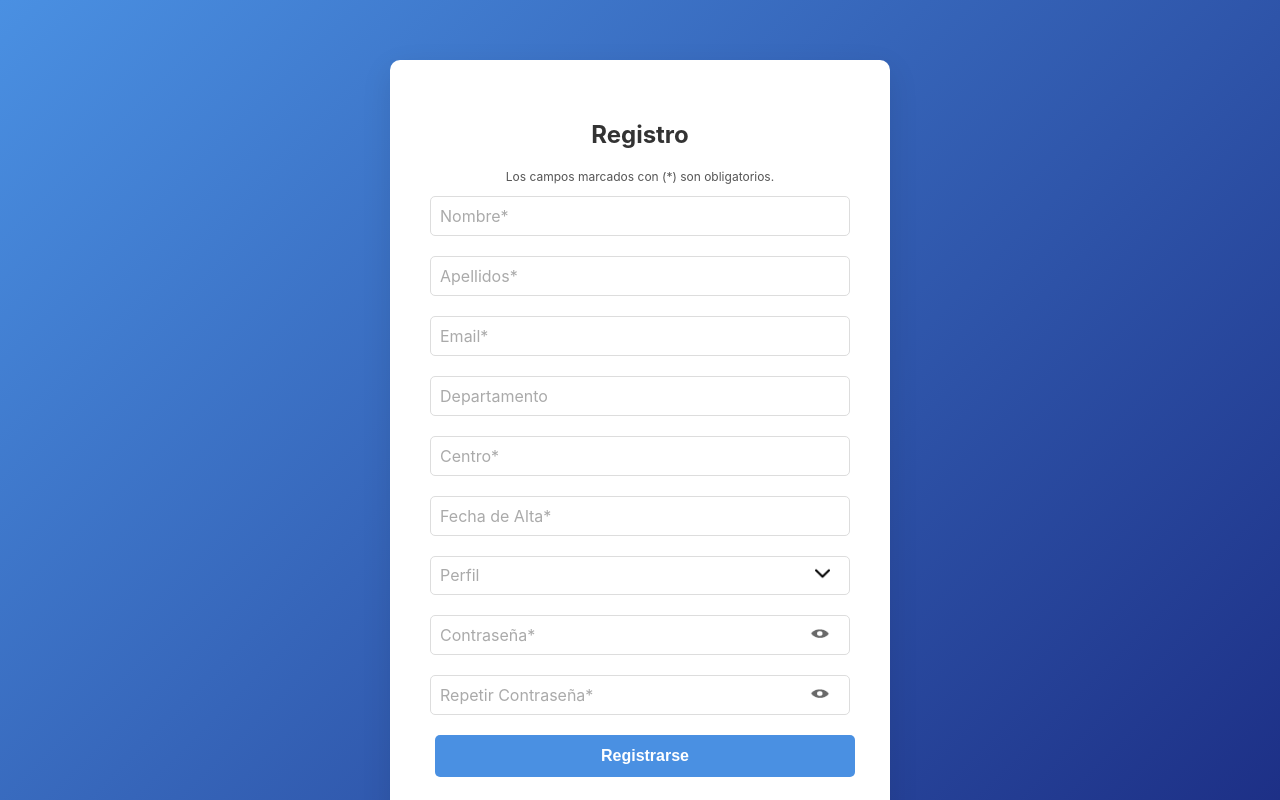
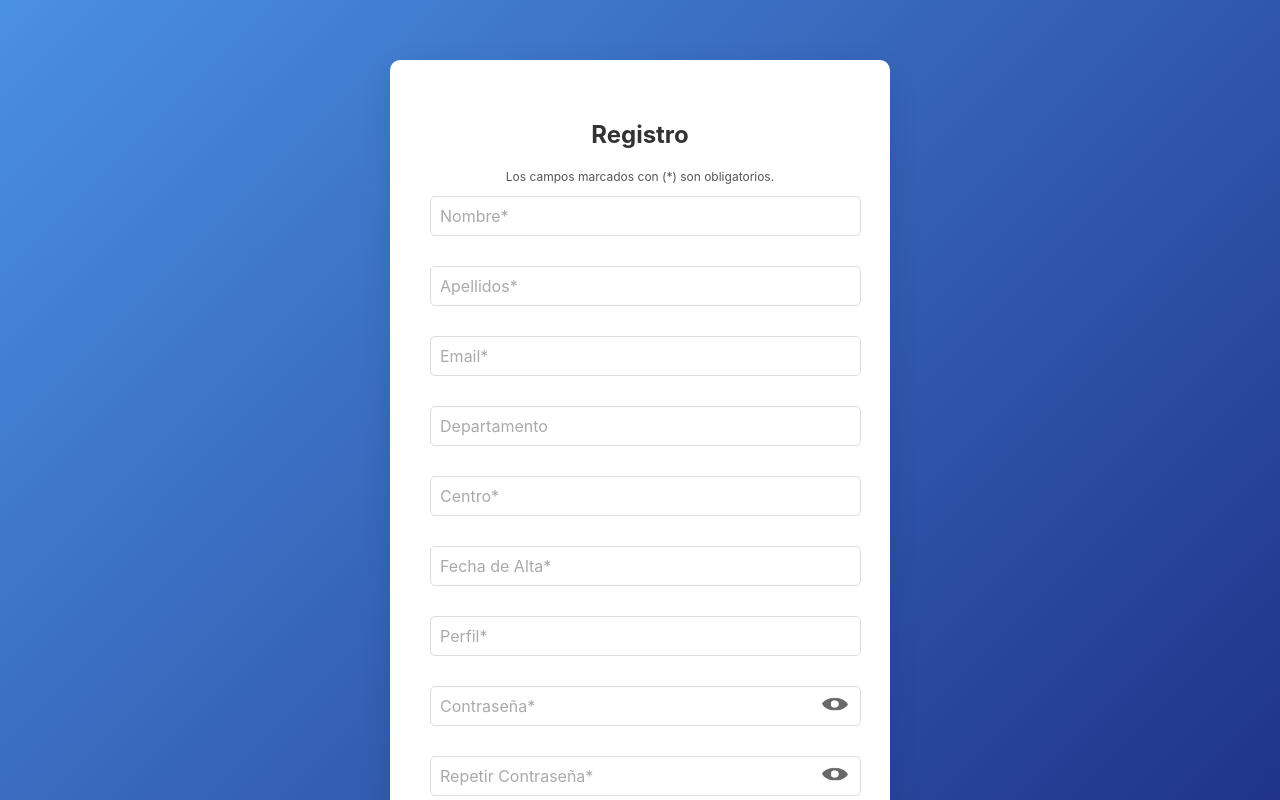
Before and after one commit to sys-arch/SGART-Frontend, a React (Create React App) app in the folder Sgart_front/: page /register in a window 1280 px wide. Built offline with nearby package versions, Linux system fonts and the light colour scheme.

Commit message:
Registro-> Muestra simultánea de errores corregida
Detalles de Login corregidos y coordinados con Registro

```diff
--- a/Sgart_front/src/App.css
+++ b/Sgart_front/src/App.css
@@ -67,7 +67,7 @@ body, html {
   box-shadow: 0 10px 30px rgba(0, 0, 0, 0.1);
 }
 
-.login-title {
+.title {
   text-align: center;
 }
 
@@ -77,7 +77,6 @@ body, html {
   padding: 20px;
   margin: 20px auto;
   display: flex;
-  justify-content: center;
   align-items: center;
 }
 
@@ -87,7 +86,7 @@ body, html {
   padding: 40px;
   border-radius: 10px;
   box-shadow: 0 10px 30px rgba(0, 0, 0, 0.1);
-  text-align: center;
+
   overflow: visible;
 }
 
@@ -149,32 +148,6 @@ h2 {
   transition: all 0.3s ease;
 }
 
-.input-group-register label {
-  position: absolute;
-  left: 10px;
-  top: 50%;
-  transform: translateY(-50%);
-  color: #aaa;
-  pointer-events: none;
-  transition: all 0.3s ease;
-}
-
-.input-group-register select {
-  width: 100%;
-  padding: 10px;
-  font-size: 16px;
-  border: 1px solid #ddd;
-  border-radius: 5px;
-  background: none;
-  outline: none;
-  transition: all 0.3s ease;
-  color: #333;
-  appearance: none;
-  background-color: white;
-  -webkit-appearance: none;
-  -moz-appearance: none;
-}
-
 .password-toggle-btn {
   position: absolute;
   right: 10px;
@@ -219,30 +192,6 @@ h2 {
 .input-group input:valid ~ label,
 .input-group-error input:focus ~ label,
 .input-group-error input:valid ~ label {
-  top: -10px;
-  font-size: 12px;
-  color: #4A90E2;
-}
-
-.input-group-register input:focus,
-.input-group-register input:valid {
-  border-color: #4A90E2;
-}
-
-.input-group-register input:focus ~ label,
-.input-group-register input:valid ~ label {
-  top: -10px;
-  font-size: 12px;
-  color: #4A90E2;
-}
-
-.input-group-register select:focus,
-.input-group-register select:valid {
-  border-color: #4A90E2;
-}
-
-.input-group-register select:focus ~ label,
-.input-group-register select:valid ~ label {
   top: -10px;
   font-size: 12px;
   color: #4A90E2;
@@ -330,7 +279,7 @@ h2 {
   color: #888;
 }
 
-.input-group button {
+.input-group button, .input-group-error button {
   position: absolute;
   top:50%;
   transform: translateY(-50%);
@@ -340,7 +289,7 @@ h2 {
   background-color: inherit;
 }
 
-.input-group img{
+.input-group img, .input-group-error img{
   width: 30px;
 }
 
--- a/Sgart_front/src/components/LoginForm.js
+++ b/Sgart_front/src/components/LoginForm.js
@@ -32,31 +32,27 @@ const LoginForm = () => {
         }
     };
 
-    const toogleError = useCallback(() => {
-        setError(true);
-    });
-
     const handleLogin = () => {
-        setError(false);
+        var errorBool=false;
         setErrorEmail('');
         setErrorPassword('');
 
         const emailRegex = /^[^\s@]+@[^\s@]+\.[^\s@]+$/;
         if (!emailRegex.test(email)) {
             setErrorEmail('El formato del correo electrónico no es válido.');
-            toogleError();
+            errorBool=true;
         }
 
         if (email===''){
             setErrorEmail('Campo vacío');
-            toogleError();
+            errorBool=true;
         }
         if (contrasena===''){
             setErrorPassword('Campo vacío');
-            toogleError();
+            errorBool=true;
         }
 
-        if(error){
+        if(errorBool){
             return;
         }else{
             const user = {
@@ -110,7 +106,7 @@ const LoginForm = () => {
     return (
         <div className="login-container">
         <div className="login-box">
-            <h2 className="login-title">Iniciar Sesión</h2>
+            <h2 className="title">Iniciar Sesión</h2>
                 <div className={errorEmail===''?"input-group":"input-group-error"}>
                     <input type="text" id="email" name="email" value={email} onChange={handleChange} required/>
                     <label htmlFor="email">Usuario</label>
--- a/Sgart_front/src/components/RegisterForm.js
+++ b/Sgart_front/src/components/RegisterForm.js
@@ -1,4 +1,4 @@
-import React, { useState } from 'react';
+import React, { useState, useCallback } from 'react';
 import { useNavigate } from 'react-router-dom';
 import LoginForm from './LoginForm';
 
@@ -14,10 +14,19 @@ const RegisterForm = () => {
     const [perfil_desplegable, setPerfil_desplegable] = useState('');
     const [contrasena, setContrasena] = useState('');
     const [repetirContrasena, setRepetirContrasena] = useState('');
-    const [error, setError] = useState('');
     const [showPassword, setShowPassword] = useState(false);
     const [showRepeatPassword, setShowRepeatPassword] = useState(false);
     const [isLoged, setIsLoged] = useState(false);
+
+    const [errorNombre, setErrorNombre] = useState('');
+    const [errorApellidos, setErrorApellidos] = useState('');
+    const [errorDepartamento, setErrorDepartamento] = useState('');
+    const [errorCentro, setErrorCentro] = useState('');
+    const [errorFechaAlta, setErrorFechaAlta] = useState('');
+    const [errorPerfil, setErrorPerfil] = useState('');
+    const [errorContrasena, setErrorContrasena] = useState('');
+    const [errorRepetirContrasena, setErrorRepetirContrasena] = useState('');
+    const [errorEmail, setErrorEmail] = useState('');
 
     const handleChange = (event) => {
         const { name, value } = event.target;
@@ -54,30 +63,80 @@ const RegisterForm = () => {
         }
     };
 
-    const handleSubmit = async (event) => {
-        event.preventDefault();
+    const handleRegister = async () => {
+        var errorBool=false;
+        setErrorNombre('');
+        setErrorApellidos('');
+        setErrorDepartamento('');
+        setErrorCentro('');
+        setErrorPerfil('');
+        setErrorRepetirContrasena('');
+        setErrorContrasena('');
+        setErrorFechaAlta('');
+        setErrorEmail('');
+        setErrorContrasena('');
 
-        if (contrasena !== repetirContrasena) {
-            setError('Las contraseñas no coinciden.');
-            return;
+        const emailRegex = /^[^\s@]+@[^\s@]+\.[^\s@]+$/;
+        if (!emailRegex.test(email)) {
+            setErrorEmail('El formato del correo electrónico no es válido.');
+            errorBool=true;
         }
 
         const passwordRegex = /^(?=.*[a-z])(?=.*[A-Z])(?=.*\d)(?=.*[@$!%*?&])[A-Za-z\d@$!%*?&]{8,}$/;
         if (!passwordRegex.test(contrasena)) {
-            setError('La contraseña debe tener al menos 8 caracteres, incluyendo una mayúscula, una minúscula, un número y un carácter especial (@, $, !, %, *, ?, &).');
-            return;
+            setErrorRepetirContrasena('La contraseña debe tener al menos 8 caracteres, incluyendo una mayúscula, una minúscula, un número y un carácter especial (@, $, !, %, *, ?, &).');
+            errorBool=true;
         }
 
-        const emailRegex = /^[^\s@]+@[^\s@]+\.[^\s@]+$/;
-        if (!emailRegex.test(email)) {
-            setError('El formato del correo electrónico no es válido.');
-            return;
+        if (nombre===''){
+            setErrorNombre('Campo vacío');
+            errorBool=true;
+        }
+        if (apellidos===''){
+            setErrorApellidos('Campo vacío');
+            errorBool=true;
+        }
+        if (email===''){
+            setErrorEmail('Campo vacío');
+            errorBool=true;
+        }
+        if (departamento===''){
+            setErrorDepartamento('Campo vacío');
+            errorBool=true;
+        }
+        if (centro===''){
+            setErrorCentro('Campo vacío');
+            errorBool=true;
+        }
+        if (perfil_desplegable===''){
+            setErrorPerfil('Campo vacío');
+            errorBool=true;
+        }
+        if (fechaAlta===''){
+            setErrorFechaAlta('Campo vacío');
+            errorBool=true;
+        }
+        if (contrasena===''){
+            setErrorContrasena('Campo vacío');
+            errorBool=true;
+        }
+        if (repetirContrasena===''){
+            setErrorRepetirContrasena('Campo vacío');
+            errorBool=true;
+        }
+        if (contrasena !== repetirContrasena) {
+            setErrorRepetirContrasena('Las contraseñas no coinciden.');
+            errorBool=true;
         }
 
         const fechaSeleccionada = new Date(fechaAlta);
         const fechaActual = new Date();
         if (fechaSeleccionada > fechaActual) {
-            setError('La fecha de alta no puede ser una fecha futura.');
+            setErrorFechaAlta('La fecha de alta no puede ser una fecha futura.');
+            errorBool=true;
+        }
+
+        if(errorBool){
             return;
         }
 
@@ -95,27 +154,6 @@ const RegisterForm = () => {
             verified: false,
             twoFactorAuthCode:'',
         };
-        /*
-        try {
-            // Verificar si el correo electrónico ya existe en la base de datos
-            const emailCheckResponse = await fetch(`http://localhost:9000/users/verificar-email`);
-            if (!emailCheckResponse.ok) {
-                throw new Error('Error al verificar el correo electrónico');
-            }
-            const emailCheckData = await emailCheckResponse.json();
-            if (emailCheckData.exists) {
-                setError('El correo electrónico ya está registrado.');
-                return;
-            }
-
-            // Navegar a la ventana de autenticación de doble factor
-            alert('Correo verificado. Pasando a la autenticación con doble factor...');
-            navigate('/google-auth', { state: { usuario } });
-        } catch (error) {
-            console.error('Hubo un error:', error);
-            setError('Error en la verificación del correo electrónico');
-        }
-        */
 
         fetch('http://localhost:9000/users/verificar-email', {
             method: 'POST',
@@ -131,7 +169,7 @@ const RegisterForm = () => {
             navigate('/google-auth', { state: { usuario : usuario} });
         })
         .catch(error => {
-            console.error('Error al verificar el correo electrónico.', error);
+            alert('Hubo un error:', error);
         });
     };
 
@@ -154,69 +192,69 @@ const RegisterForm = () => {
     return (
         <div className="register-container">
         <div className="register-box">
-            <form action="#" method="post" onSubmit={handleSubmit}>
-                <h2>Registro</h2>
-                <p style={{ marginTop: "10px", fontSize: "12px", color: "#555"}}>
+                <h2 className='title'>Registro</h2>
+                <p className='title' style={{ marginTop: "10px", fontSize: "12px", color: "#555"}}>
                     Los campos marcados con (*) son obligatorios.
                 </p>
-                    {error && <p style={{ color: 'red' }}>{error}</p>}
-                    <div className="input-group-register">
+                    <div className={errorNombre===''?"input-group":"input-group-error"}>
                         <input type="text" id="nombre" name="nombre" value={nombre} onChange={handleChange} required/>
                         <label htmlFor="nombre">Nombre*</label>
                     </div>
-                    <div className="input-group-register">
+                    <label className="error">{errorNombre}</label>
+                    <div className={errorApellidos===''?"input-group":"input-group-error"}>
                         <input type="text" id="apellidos" name="apellidos" value={apellidos} onChange={handleChange} required/>
                         <label htmlFor="apellidos">Apellidos*</label>
                     </div>
-                    <div className="input-group-register">
-                        <input type="email" id="email" name="email" value={email} onChange={handleChange} required/>
+                    <label className="error">{errorApellidos}</label>
+                    <div className={errorEmail===''?"input-group":"input-group-error"}>
+                        <input type="text" id="email" name="email" value={email} onChange={handleChange} required/>
                         <label htmlFor="email">Email*</label>
                     </div>
-                    <div className="input-group-register">
+                    <label className="error">{errorEmail}</label>
+                    <div className={errorDepartamento===''?"input-group":"input-group-error"}>
                         <input type="text" id="departamento" name="departamento" value={departamento} onChange={handleChange} required/>
                         <label htmlFor="departamento">Departamento</label>
                     </div>
-                    <div className="input-group-register">
+                    <label className="error">{errorDepartamento}</label>
+                    <div className={errorCentro===''?"input-group":"input-group-error"}>
                         <input type="text" id="centro" name="centro" value={centro} onChange={handleChange} required/>
                         <label htmlFor="centro">Centro*</label>
                     </div>
-                    <div className="input-group-register">
+                    <label className="error">{errorCentro}</label>
+                    <div className={errorFechaAlta===''?"input-group":"input-group-error"}>
                     <input type="text" id="fechaAlta" name="fechaAlta" value={fechaAlta} onFocus={(e) => (e.target.type = "date")}
                         onBlur={(e) => (e.target.type = "text")} onChange={handleChange} placeholder="" required/>
                         <label htmlFor="fechaAlta">Fecha de Alta*</label>
                     </div>
-                    <div className="input-group-register">
-                        <select className="perfil-select" id="perfil_desplegable" name="perfil_desplegable" value={perfil_desplegable} onChange={handleChange} required>
-                            <option value="" disabled hidden></option>
-                            <option value="usuario">Usuario</option>
-                        </select>
-                        <label htmlFor="perfil_desplegable">Perfil</label>
-                        <button type="button" className="select-toggle-btn" value={perfil_desplegable}>
-                            <img src={require('../media/flecha.png')} alt="Desplegable"/>
-                        </button>
+                    <label className="error">{errorFechaAlta}</label>
+                    <div className={errorPerfil===''?"input-group":"input-group-error"}>
+                        <input type="text" id="perfil_desplegable" name="perfil_desplegable" value={perfil_desplegable} onChange={handleChange} required/>
+                        <label htmlFor="perfil_desplegable">Perfil*</label>
                     </div>
-                    <div className="input-group-register">
+                    <label className="error">{errorPerfil}</label>
+                    <div className={errorContrasena===''?"input-group":"input-group-error"}>
                         <input type={showPassword ? "text" : "password"} id="contrasena" name="contrasena" value={contrasena} onChange={handleChange} required/>
                         <label htmlFor="contrasena">Contraseña*</label>
                         <button type="button" onClick={togglePasswordVisibility} className="password-toggle-btn">
                         <img src={require(showPassword?'../media/password_off.png':'../media/password_on.png')} alt="Mostrar Contraseña"/>
                         </button>
                     </div>
-                    <div className="input-group-register">
+                    <label className="error">{errorContrasena}</label>
+                    <div className={errorRepetirContrasena===''?"input-group":"input-group-error"}>
                         <input type={showRepeatPassword ? "text" : "password"} id="repetirContrasena" name="repetirContrasena" value={repetirContrasena} onChange={handleChange} required/>
                         <label htmlFor="repetirContrasena">Repetir Contraseña*</label>
                         <button type="button" onClick={toggleRepeatPasswordVisibility} className="repeatPassword-toggle-btn">
                         <img src={require(showRepeatPassword?'../media/password_off.png':'../media/password_on.png')} alt="Mostrar Contraseña"/>
                         </button>
                     </div>
-                <button type="submit" className="register-btn">Registrarse</button>
+                    <label className="error">{errorRepetirContrasena}</label>
+                <button type="submit" className="register-btn" onClick={handleRegister}>Registrarse</button>
                 <div className="register-options">
                     <p style={{ marginTop: "10px", fontSize: "12px", color: "#555"}}>
                         ¿Ya estás registrado?
                     </p>
                     <a href="#" onClick={handleToggleForm}>Iniciar sesión</a>
                 </div>
-            </form>
         </div>
         </div>
     );
```
